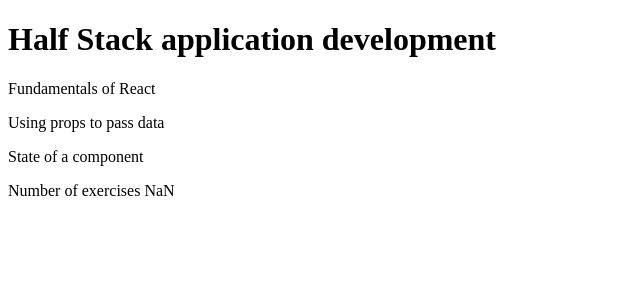
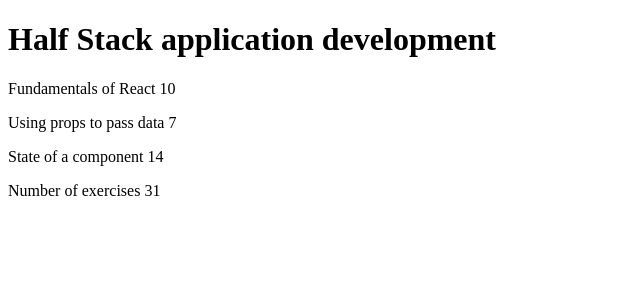
Before and after one commit to Dev-Mfundo/fullstackopen, a React (Vite) app in the folder part1/courseinfo/: page / in a window 1280 px wide. Shown: the top 300 px of the page, without its empty margins (0-640 px from the left). Built offline with nearby package versions, Linux system fonts and the light colour scheme.

Commit message:
courseinfo-1.4 step 4

```diff
--- a/part1/courseinfo/src/App.jsx
+++ b/part1/courseinfo/src/App.jsx
@@ -6,34 +6,27 @@
 	</>
 	)
 }
-const Part=({part, exercise})=>{
+const Part=({content})=>{
 	return(
 	<>
-	<p>
-        {part} {exercise}
-    </p>
+	{content.map(part=>{
+		return <p key={part.name}>{part.name} {part.exercises}</p>
+	})}
 	</>
 	)
 }
-const Content=(props)=>{
+const Content=({parts})=>{
 	return(
 	<>
-	 <Part
-        part={props.part1} exercise={props.exercises1}
-      />
-      <Part
-        part={props.part2} exercise={props.exercises2}
-      />
-      <Part
-        part={props.part3} exercise={props.exercises3}
-      />
+	 <Part content={parts}/>
 	</>
 	)
 }
-const Total=(props)=>{
+const Total=({parts})=>{
+    const total = parts.reduce((sum, part)=>sum + part.exercises,0)
 	return(
 	<>
-	<p>Number of exercises {props.exercises1 + props.exercises2 + props.exercises3}</p>
+	<p>Number of exercises {total}</p>
 	</>
 	)
 }
@@ -41,33 +34,26 @@
 
 const App = () => {
 const course = 'Half Stack application development'
-  const part1 = {
+const parts = [
+    {
       name: 'Fundamentals of React',
       exercises: 10
-  }
-  const part2 = {
+    },
+    {
       name: 'Using props to pass data',
       exercises: 7
-  }
-  const part3 = {
+    },
+    {
       name: 'State of a component',
       exercises: 14
     }
-
+  ]
 
   return (
     <div>
       <Header course={course}/>
-      <Content
-	  part1={part1.name} exercises1={part1.exercises1}
-	  part2={part2.name} exercises2={part2.exercises2}
-	  part3={part3.name} exercises3={part3.exercises3}
-	  />
-      <Total
-	  exercises1={part1.exercises1}
-	  exercises2={part2.exercises2}
-	  exercises3={part3.exercises3}
-	  />
+      <Content parts={parts}/>
+      <Total parts={parts}/>
     </div>
   )
 }
```
Lines whose indentation alone changed are shown as unchanged.
